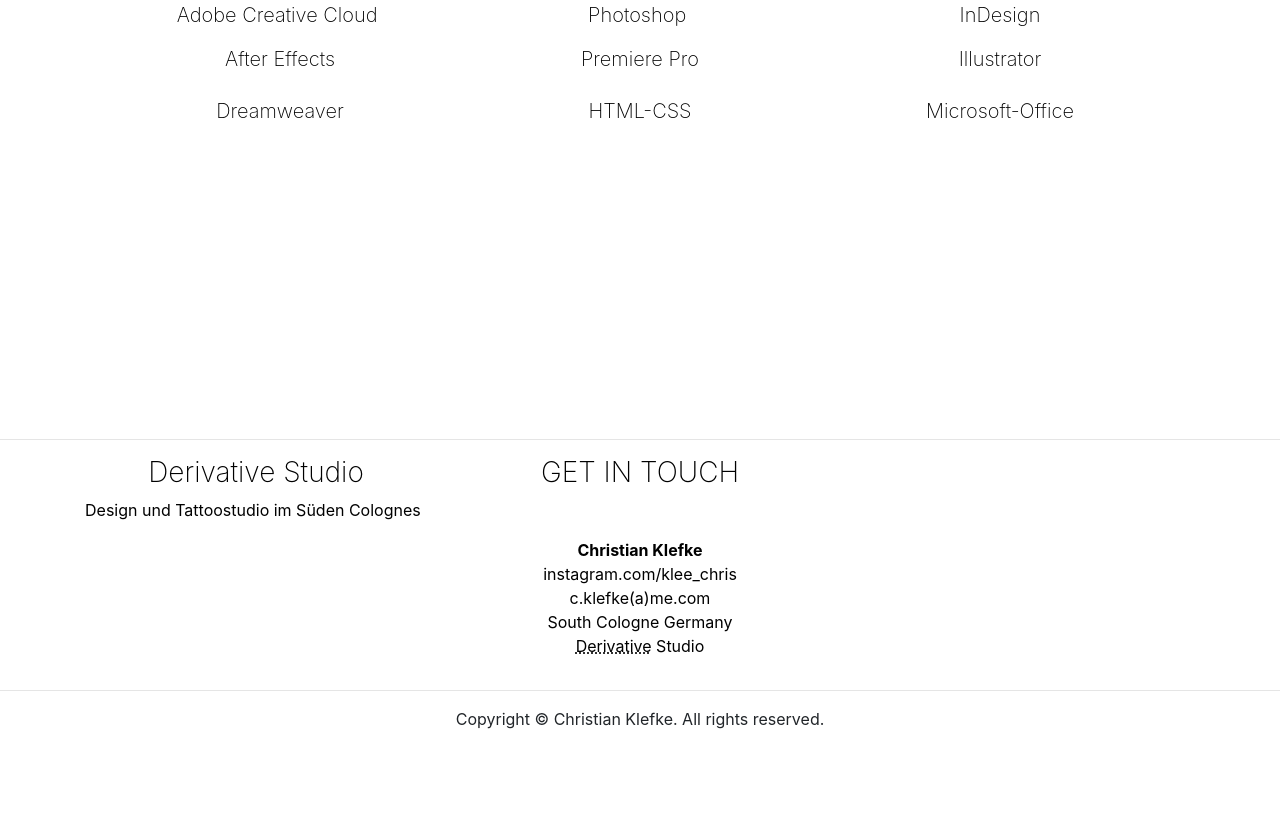
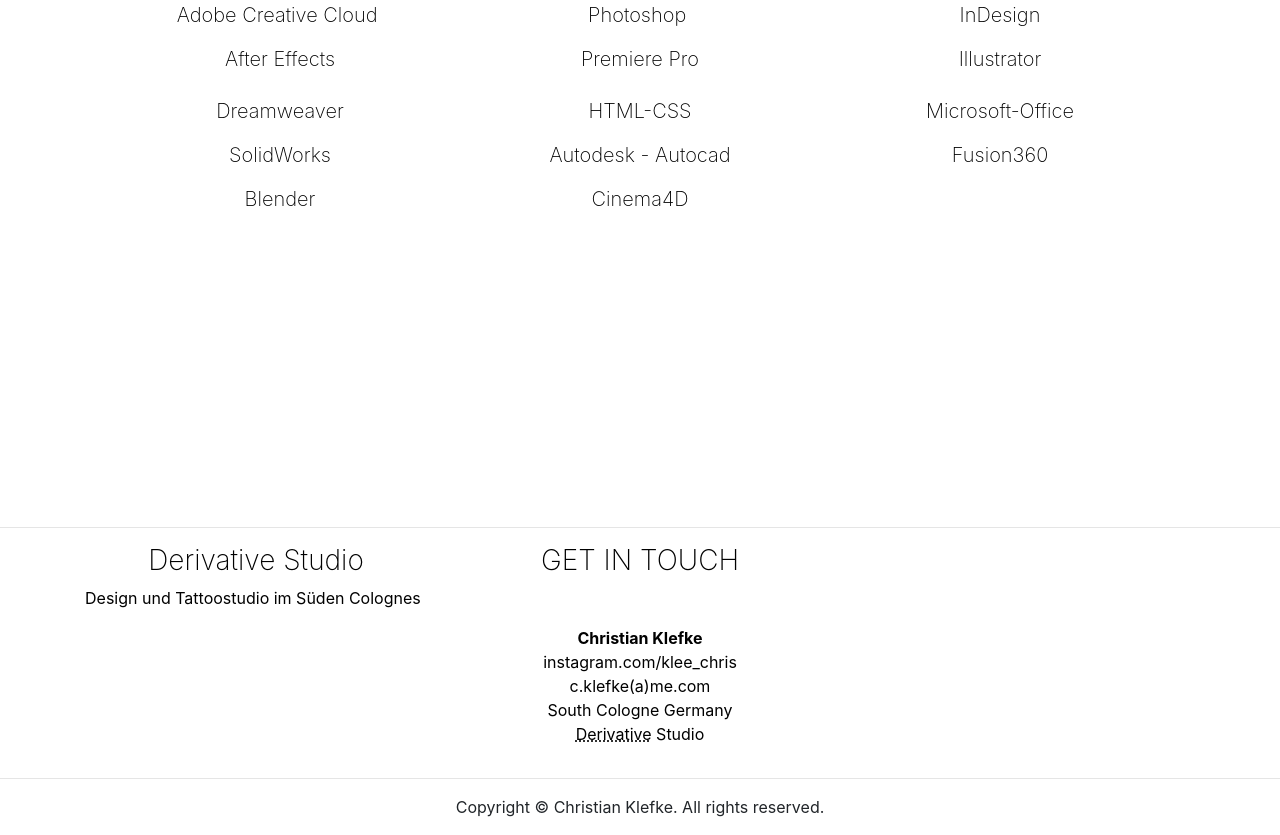
Before and after one commit to chris-klee/chris-klee.github.io-portfolio-ChristianKlefke, a plain HTML site: page cv.html in a window 1280 px wide. Shown: the part 1832-2667 px from the top of the page. Before the commit the page ends 2579 px from the top, so only its background shows below. Drawn offline with nearby package versions, Linux system fonts and the light colour scheme.

Commit message:
Update cv.html

```diff
--- a/cv.html
+++ b/cv.html
@@ -304,7 +304,52 @@
                       </li>
                     </ul>
                   </div>
-</div>
+                  <div class="col-md-4 col-12">
+                    <ul class="list-unstyled">
+                      <li class="media">
+                        <div class="media-body">
+                          <h5 class="mt-0 mb-1" href="https://www.instagram.com/klee_chris/">SolidWorks</h5>
+                        </div>
+                      </li>
+                    </ul>
+                  </div>
+                  <div class="col-md-4 col-12">
+                    <ul class="list-unstyled">
+                      <li class="media">
+                        <div class="media-body">
+                          <h5 class="mt-0 mb-1" href="https://www.instagram.com/klee_chris/">Autodesk - Autocad</h5>
+                        </div>
+                      </li>
+                    </ul>
+                  </div>
+                  <div class="col-md-4 col-12">
+                    <ul class="list-unstyled">
+                      <li class="media">
+                        <div class="media-body">
+                          <h5 class="mt-0 mb-1" href="https://www.instagram.com/klee_chris/">Fusion360</h5>
+                        </div>
+                      </li>
+                    </ul>
+                  </div>
+                  <div class="col-md-4 col-12">
+                    <ul class="list-unstyled">
+                      <li class="media">
+                        <div class="media-body">
+                          <h5 class="mt-0 mb-1" href="https://www.instagram.com/klee_chris/">Blender</h5>
+                        </div>
+                      </li>
+                    </ul>
+                  </div>
+                  <div class="col-md-4 col-12">
+                    <ul class="list-unstyled">
+                      <li class="media">
+                        <div class="media-body">
+                          <h5 class="mt-0 mb-1" href="https://www.instagram.com/klee_chris/">Cinema4D</h5>
+                        </div>
+                      </li>
+                    </ul>
+                  </div>
+                </div>
               </div>
             </section>
             <p>&nbsp;</p>
```
